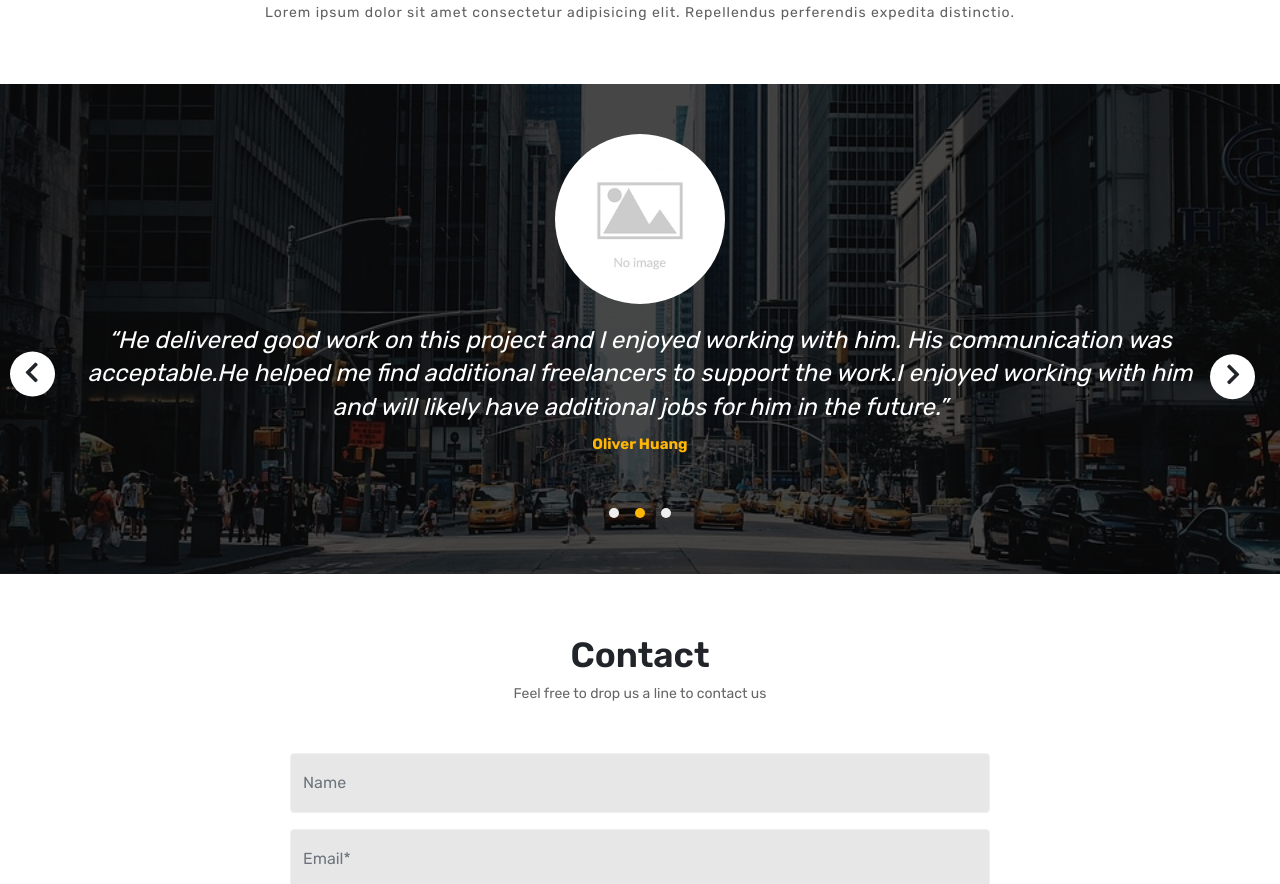
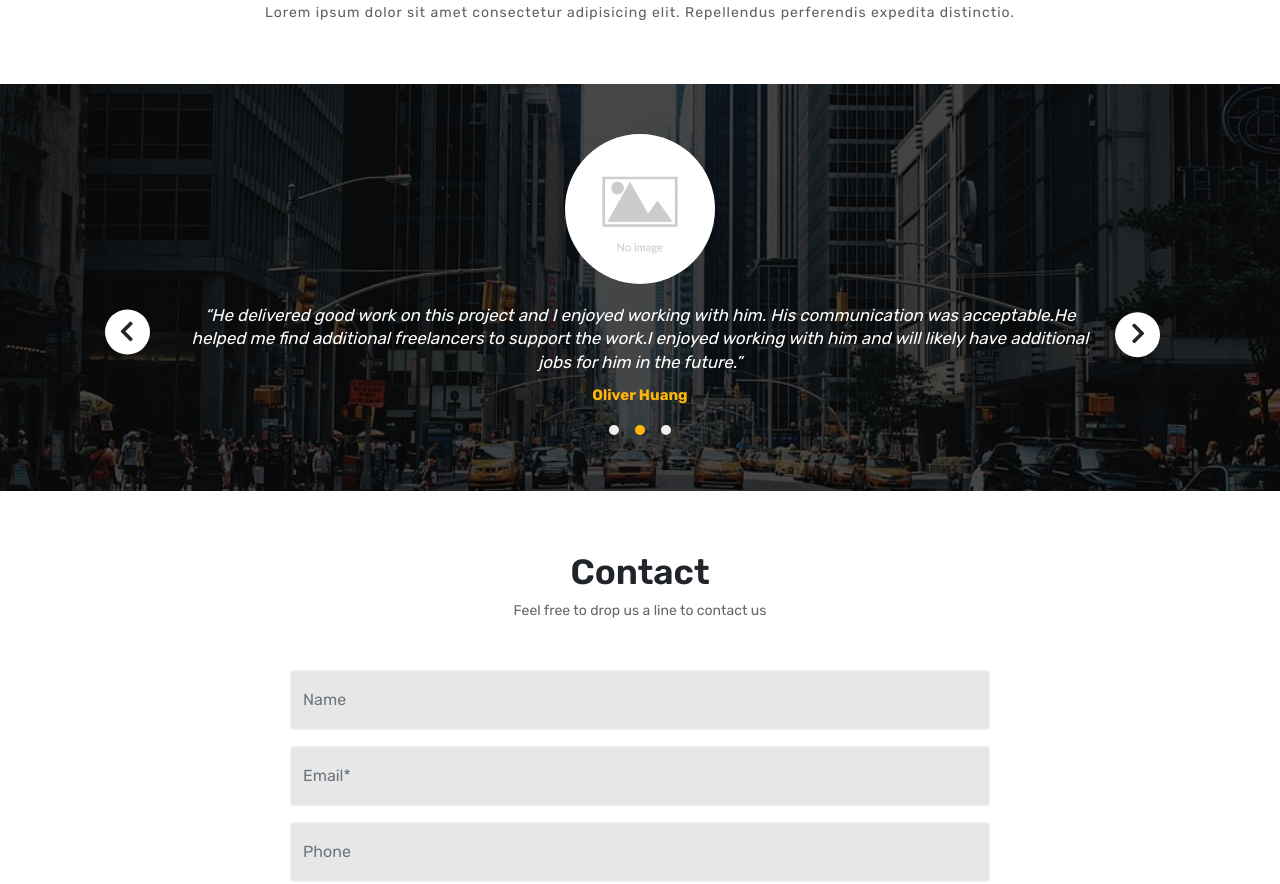
Before and after one commit to sajibprodhan/sajibprodhan.github.com, a plain HTML site: page index.html in a window 1280 px wide. Shown: the part 2567-3451 px from the top of the page. Drawn offline with nearby package versions, Linux system fonts and the light colour scheme.

Commit message:
Update testimonial font size and image

```diff
--- a/assets/css/style.css
+++ b/assets/css/style.css
@@ -451,14 +451,13 @@ img{
     justify-content: center;
 }
 .slider-item-outer .item-image img {
-    /*width: 200px; */
-    width: 170px;
+    width: 150px;
     border-radius: 100%;
     margin-bottom: 20px;
 }
 .slider-item-outer q {
     color: #fff;
-    font-size: 24px;
+    font-size: 17px;
     display: block;
     font-style: italic;
     font-weight: 400;
--- a/index.html
+++ b/index.html
@@ -400,7 +400,7 @@
 		<section class="testimonial-section" id="testimonial-section">
 			<div class="container">
 				<div class="row">
-					<div class="col-md-12 testimonial-slider-item-wrapper owl-carousel">
+					<div class="col-md-10 testimonial-slider-item-wrapper owl-carousel m-auto">
 						<div class="slider-item-outer">
 							<div class="item-image">
 								<img src="assets/img/no-image.png">
```
